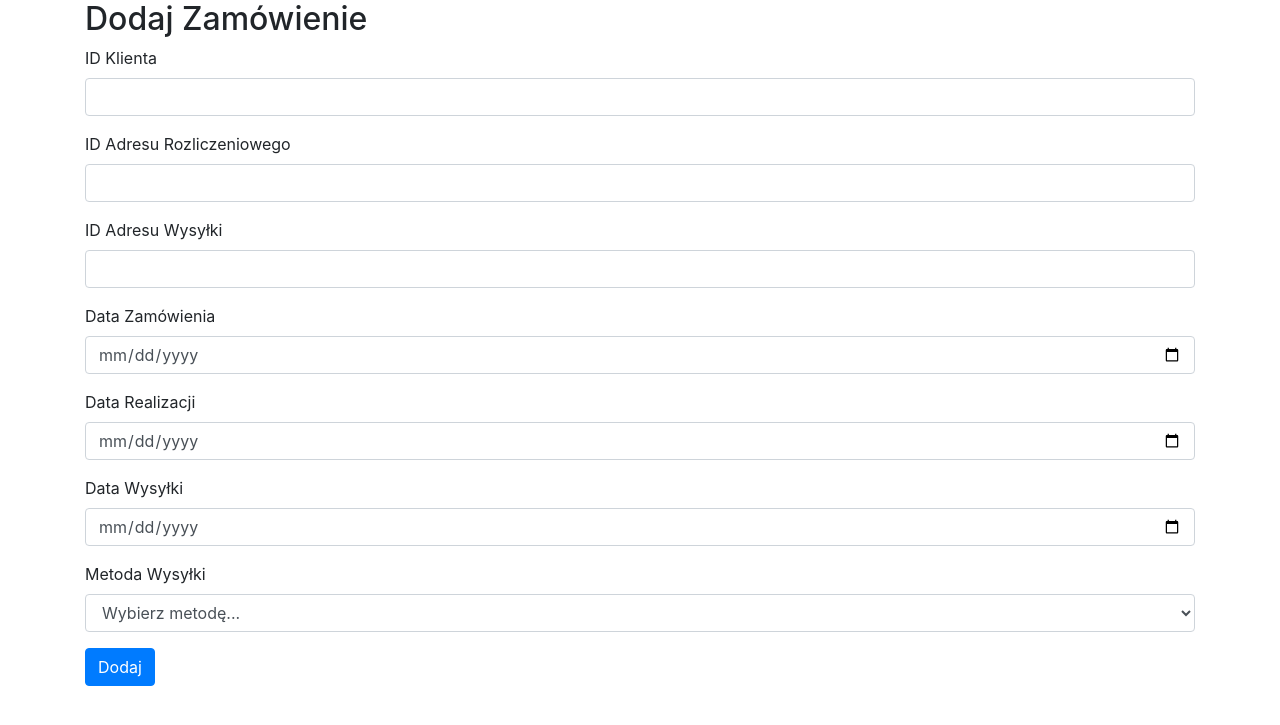
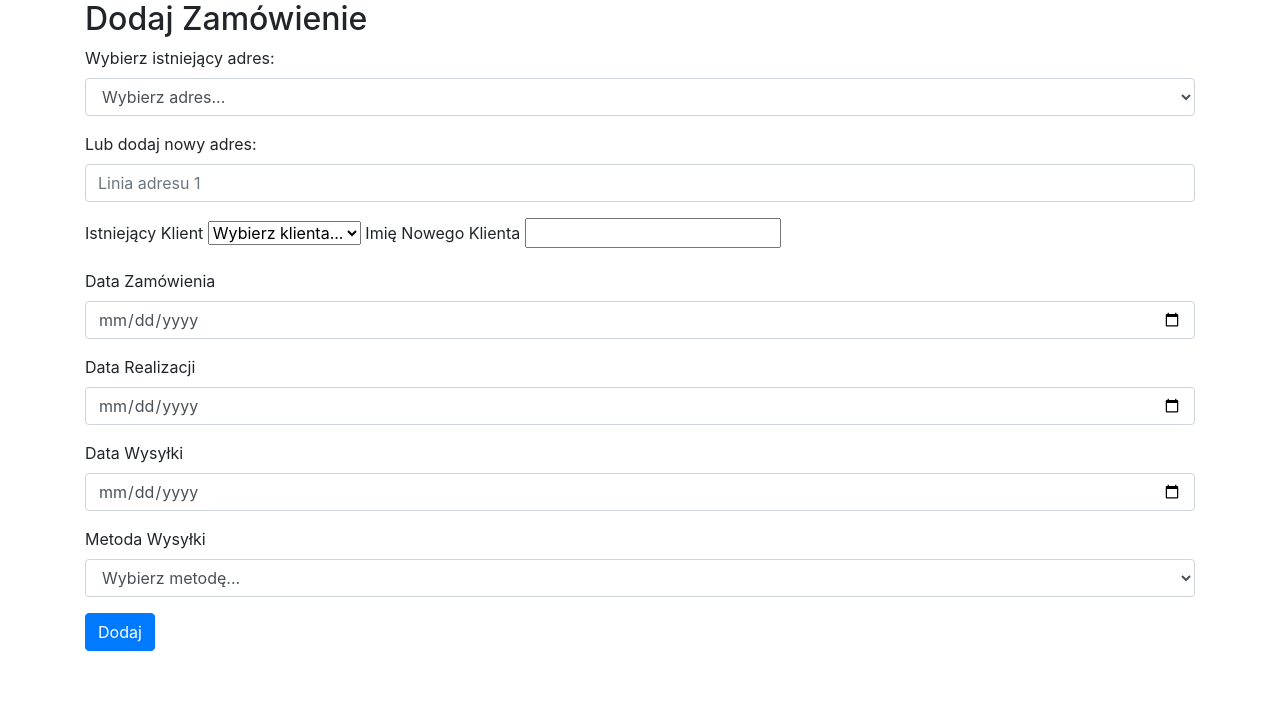
Before and after one commit to BeJakub/Web-App-AdventureWorks, a Flask app: template templates/add_order.html in a window 1280 px wide. Shown: the top 725 px of the page. Run offline with Flask 3, Linux system fonts and the light colour scheme; the template is opened without the code that fills it: most values are stand-ins (such as "Sample title", 1, 10 or a date in 2020); parts of the project's set-up code (start-up, migrations or seed data) failed here and were passed over; some libraries are stand-ins or nearby versions.

Commit message:
Dziwne ale dziala

```diff
--- a/app.py
+++ b/app.py
@@ -47,6 +47,25 @@ class SalesOrderHeader(db.Model):
     rowguid = db.Column(db.String(36), default=lambda: str(uuid.uuid4()))
     ModifiedDate = db.Column(db.DateTime, default=datetime.utcnow)
 
+class Customer(db.Model):
+    __tablename__ = 'Customer'
+    __table_args__ = {'schema': 'Sales'}
+    CustomerID = db.Column(db.Integer, primary_key=True)
+
+class Person(db.Model):
+    __tablename__ = 'Person'
+    __table_args__ = {'schema': 'Person'}
+    BusinessEntityID = db.Column(db.Integer, primary_key=True)
+    # Include other fields as necessary
+
+class Address(db.Model):
+    __tablename__ = 'Address'
+    __table_args__ = {'schema': 'Person'}
+    AddressID = db.Column(db.Integer, primary_key=True)
+    AddressLine1 = db.Column(db.String(128))
+    City = db.Column(db.String(128))
+    PostalCode = db.Column(db.Integer)
+    # Include other fields as necessary
 
 class ShipMethod(db.Model):
     __tablename__ = 'ShipMethod'
@@ -67,22 +86,49 @@ def index():
 @app.route('/add', methods=['GET', 'POST'])
 def add_order():
     ship_methods = db.session.query(ShipMethod).all()
+    addresses = Address.query.all()
+    customers = db.session.query(Customer).all()
+
+
+
     if request.method == 'POST':
         # Pobierz dane z formularza
-        customer_id = request.form.get('customer_id')
-        bill_to_address_id = request.form.get('bill_to_address_id', type=int)
-        ship_to_address_id = request.form.get('ship_to_address_id', type=int)
+        customer_id = request.form.get('customer_id', type=int)
+        address_id = request.form.get('address_id', type=int)
         ship_method_id = request.form.get('ship_method_id', type=int)
         order_date = request.form.get('order_date')
         due_date = request.form.get('due_date')
         ship_date = request.form.get('ship_date')
+        existing_address_id = request.form.get('existing_address_id')
+        # Jeżeli dodajemy nowy adres
+        new_address_line1 = request.form.get('new_address_line1')
+        new_city = request.form.get('new_city')
+        existing_customer_id = request.form.get('existing_customer_id', type=int)
+        new_customer_name = request.form.get('new_customer_name')
         # Dodaj inne wymagane pola...
 
+        if existing_customer_id:
+            customer_id = existing_customer_id
+        else:
+            # Tworzenie nowego klienta
+            new_customer = Customer(Name=new_customer_name)  # Uzupełnij inne wymagane pola
+            db.session.add(new_customer)
+            db.session.flush()  # Aby uzyskać ID nowego klienta
+            customer_id = new_customer.CustomerID
+        if new_address_line1:
+            # Dodajemy nowy adres do bazy danych
+            new_address = Address(AddressLine1=new_address_line1, City=new_city)
+            db.session.add(new_address)
+            db.session.flush()  # To polecenie jest potrzebne, aby uzyskać ID dla nowo dodanego adresu
+            address_id = new_address.AddressID
+        else:
+            # Używamy istniejącego adresu
+            address_id = existing_address_id
         # Tworzenie nowego obiektu SalesOrderHeader
         new_order = SalesOrderHeader(
             CustomerID=customer_id,
-            BillToAddressID=bill_to_address_id,
-            ShipToAddressID=ship_to_address_id,
+            BillToAddressID=address_id,
+            ShipToAddressID=address_id, # Or however you decide to get this
             OrderDate=datetime.strptime(order_date, '%Y-%m-%d') if order_date else None,
             DueDate=datetime.strptime(due_date, '%Y-%m-%d') if due_date else None,
             ShipDate=datetime.strptime(ship_date, '%Y-%m-%d') if ship_date else None,
@@ -102,7 +148,7 @@ def add_order():
             return render_template('error.html')  # Przykładowy
 
 
-    return render_template('add_order.html',ship_methods=ship_methods)
+    return render_template('add_order.html',ship_methods=ship_methods,  addresses=addresses, customers=customers)
 
 @app.route('/edit/<int:id>', methods=['GET', 'POST'])
 def edit_order(id):
--- a/templates/add_order.html
+++ b/templates/add_order.html
@@ -1,5 +1,5 @@
 <!DOCTYPE html>
-<html lang="en">
+<html lang="pl">
 <head>
     <meta charset="UTF-8">
     <meta name="viewport" content="width=device-width, initial-scale=1.0">
@@ -11,27 +11,40 @@
         <h2>Dodaj Zamówienie</h2>
         <form action="/add" method="post">
             <div class="form-group">
-                <label for="customerID">ID Klienta</label>
-                <input type="number" class="form-control" id="customerID" name="customer_id" required>
+                <label for="existingAddressID">Wybierz istniejący adres:</label>
+                <select class="form-control" id="existingAddressID" name="existing_address_id">
+                    <option value="">Wybierz adres...</option>
+                    {% for address in addresses %}
+                    <option value="{{ address.AddressID }}">{{ address.AddressLine1 }} {{ address.City }} {{ address.PostalCode }}</option>
+                    {% endfor %}
+                </select>
             </div>
             <div class="form-group">
-                <label for="billToAddressID">ID Adresu Rozliczeniowego</label>
-                <input type="number" class="form-control" id="billToAddressID" name="bill_to_address_id" required>
+                <label for="newAddressLine1">Lub dodaj nowy adres:</label>
+                <input type="text" class="form-control" id="newAddressLine1" name="new_address_line1" placeholder="Linia adresu 1">
             </div>
             <div class="form-group">
-                <label for="shipToAddressID">ID Adresu Wysyłki</label>
-                <input type="number" class="form-control" id="shipToAddressID" name="ship_to_address_id" required>
+                <label for="existingCustomerID">Istniejący Klient</label>
+                <select name="existing_customer_id" id="existingCustomerID">
+                    <option value="">Wybierz klienta...</option>
+                    {% for customer in customers %}
+                    <option value="{{ customer.CustomerID }}">{{customer.CustomerID}}</option>
+                    {% endfor %}
+                </select>
+
+                <!-- Pola dla dodania nowego klienta -->
+                <label for="newCustomerName">Imię Nowego Klienta</label>
+                <input type="text" id="newCustomerName" name="new_customer_name">
             </div>
+            <!-- Kontynuacja formularza dla zamówienia -->
             <div class="form-group">
                 <label for="orderDate">Data Zamówienia</label>
                 <input type="date" class="form-control" id="orderDate" name="order_date" required>
             </div>
-
             <div class="form-group">
                 <label for="dueDate">Data Realizacji</label>
                 <input type="date" class="form-control" id="dueDate" name="due_date" required>
             </div>
-
             <div class="form-group">
                 <label for="shipDate">Data Wysyłki</label>
                 <input type="date" class="form-control" id="shipDate" name="ship_date">
@@ -40,17 +53,16 @@
                 <label for="shipMethodID">Metoda Wysyłki</label>
                 <select class="form-control" id="shipMethodID" name="ship_method_id" required>
                     <option value="">Wybierz metodę...</option>
-                    <option value="1">XRQ - TRUCK GROUND</option>
-                    <option value="2">ZY - EXPRESS</option>
-                    <option value="3">OVERSEAS - DELUXE</option>
-                    <option value="4">OVERNIGHT J-FAST</option>
-                    <option value="5">CARGO TRANSPORT 5</option>
+                    {% for method in ship_methods %}
+                    <option value="{{ method.ShipMethodID }}">{{ method.Name }}</option>
+                    {% endfor %}
                 </select>
             </div>
-            <!-- Dodaj tu inne wymagane pola... -->
-
             <button type="submit" class="btn btn-primary">Dodaj</button>
         </form>
     </div>
+    <script src="https://code.jquery.com/jquery-3.3.1.slim.min.js"></script>
+    <script src="https://cdnjs.cloudflare.com/ajax/libs/popper.js/1.14.7/umd/popper.min.js"></script>
+    <script src="https://stackpath.bootstrapcdn.com/bootstrap/4.3.1/js/bootstrap.min.js"></script>
 </body>
 </html>
```
